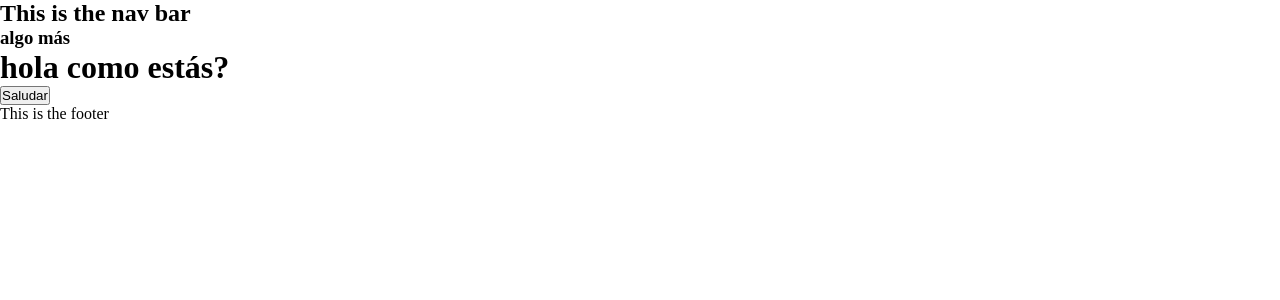
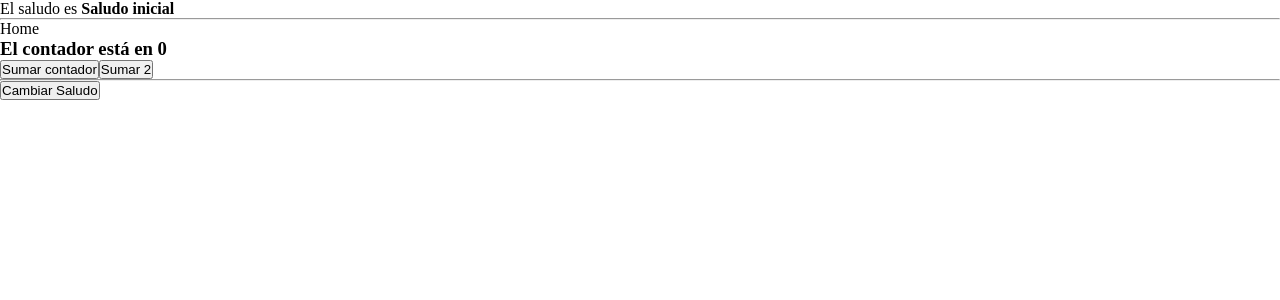
Before and after one commit to cuauhmedina/eccomerce, a React (Vite) app: page / in a window 1280 px wide. Shown: the top 300 px of the page. Built offline with nearby package versions, Linux system fonts and the light colour scheme.

Commit message:
Clase de componentes

```diff
--- a/package.json
+++ b/package.json
@@ -11,7 +11,8 @@
   },
   "dependencies": {
     "react": "^18.2.0",
-    "react-dom": "^18.2.0"
+    "react-dom": "^18.2.0",
+    "react-icons": "^4.9.0"
   },
   "devDependencies": {
     "@types/react": "^18.0.37",
--- a/src/App.jsx
+++ b/src/App.jsx
@@ -1,20 +1,22 @@
-import Navbar from "./NavBar";
-import Footer from "./Footer";
+import { useState } from "react";
+import Home from "./components/page/home/home";
+import ItemList from "./components/page/itemList/ItemList";
 
 function App() {
-  const functionSaludar = () => {
-    console.log("Hola ");
+  const [saludo, setSaludo] = useState("Saludo inicial");
+
+  const cambiarSaludo = (newSaludo) => {
+    setSaludo(newSaludo);
   };
 
   return (
-    <div>
-      <>
-        <Navbar />
-        <h1>hola como estás?</h1>
-        <button onClick={functionSaludar}>Saludar</button>
-        <Footer></Footer>
-      </>
-    </div>
+    <>
+      <p>
+        El saludo es <b>{saludo}</b>
+      </p>
+      <Home x={"juancito"} y={true} />
+      <ItemList saludo={saludo} cambiarSaludo={cambiarSaludo} />
+    </>
   );
 }
 
--- a/src/Footer.jsx
+++ /dev/null
@@ -1,5 +0,0 @@
-const Footer = () => {
-  return <div>This is the footer</div>;
-};
-
-export default Footer;
--- a/src/NavBar.jsx
+++ /dev/null
@@ -1,10 +0,0 @@
-const Navbar = () => {
-  return (
-    <div>
-      <h2>This is the nav bar </h2>
-      <h3>algo más</h3>
-    </div>
-  );
-};
-
-export default Navbar;
--- /dev/null
+++ b/src/components/page/home/Home.jsx
@@ -0,0 +1,30 @@
+import { useState } from "react";
+
+const Home = ({ x, y }) => {
+  const [contador, setContador] = useState(0);
+
+  const Sumar = (num) => {
+    setContador(contador + num);
+  };
+
+  console.log(x);
+  console.log(y);
+
+  return (
+    <>
+      <hr />
+      <div>Home </div>
+      <h3>El contador está en {contador}</h3>
+      <button
+        onClick={() => {
+          setContador(contador + 1);
+        }}
+      >
+        Sumar contador
+      </button>
+      <button onClick={() => Sumar(2)}>Sumar 2</button>
+    </>
+  );
+};
+
+export default Home;
--- /dev/null
+++ b/src/components/page/itemList/ItemList.jsx
@@ -0,0 +1,17 @@
+const ItemList = ({ cambiarSaludo }) => {
+  return (
+    <>
+      <hr />
+
+      <button
+        onClick={() => {
+          cambiarSaludo("Nuevo Saludo");
+        }}
+      >
+        Cambiar Saludo
+      </button>
+    </>
+  );
+};
+
+export default ItemList;
```
Also changed, not shown: .eslintrc.cjs, 1 other file (tests, documents, lock files or other folders).
